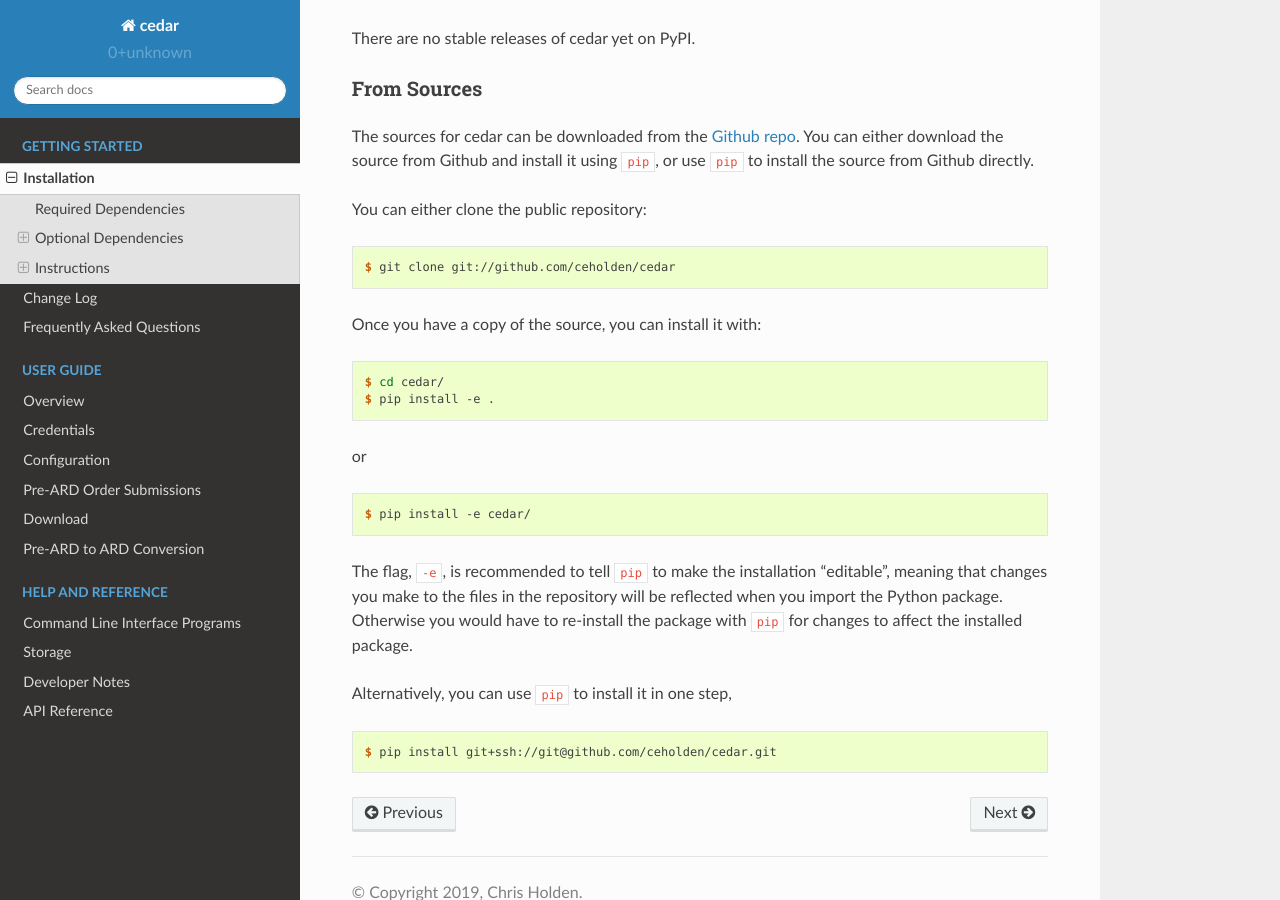
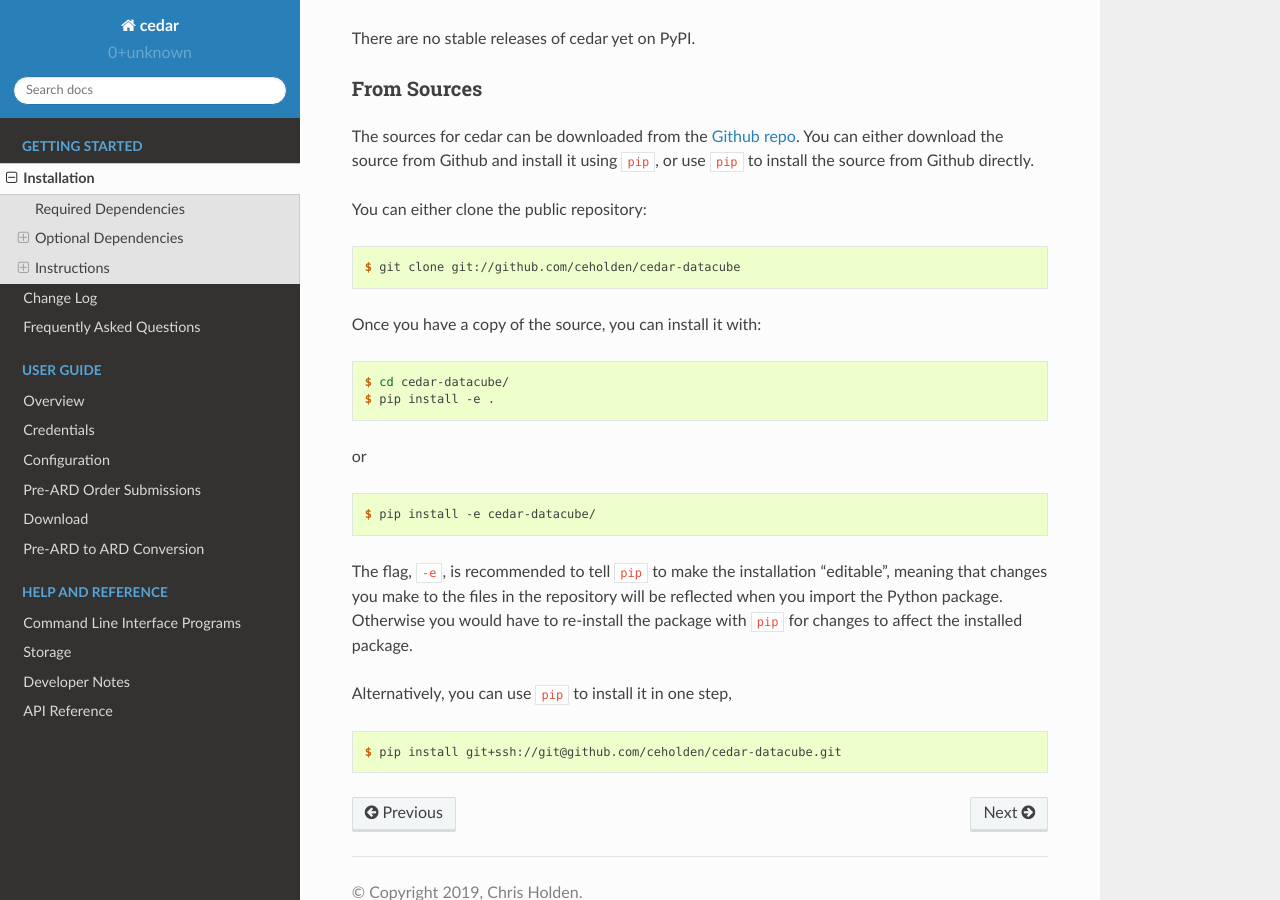
Before and after one commit to ceholden/cedar-datacube, a Sphinx documentation site: the page built from docs/source/install.rst, in a window 1280 px wide and 900 px high, scrolled down 1957 px. Built offline with Sphinx 7.4.7 and the Read the Docs theme 2.0.0, drawn with Linux system fonts in a browser that asks for light colours.

Commit message:
Fix name of repo in docs

```diff
--- a/docs/source/install.rst
+++ b/docs/source/install.rst
@@ -108,20 +108,20 @@ You can either clone the public repository:
 
 .. code-block:: console
 
-    $ git clone git://github.com/ceholden/cedar
+    $ git clone git://github.com/ceholden/cedar-datacube
 
 Once you have a copy of the source, you can install it with:
 
 .. code-block:: console
 
-    $ cd cedar/
+    $ cd cedar-datacube/
     $ pip install -e .
 
 or
 
 .. code-block:: console
 
-    $ pip install -e cedar/
+    $ pip install -e cedar-datacube/
 
 
 The flag, ``-e``, is recommended to tell ``pip`` to make the installation
@@ -134,8 +134,8 @@ Alternatively, you can use ``pip`` to install it in one step,
 
 .. code-block:: console
 
-   $ pip install git+ssh://git@github.com/ceholden/cedar.git
+   $ pip install git+ssh://git@github.com/ceholden/cedar-datacube.git
 
 
 .. _conda: http://conda.io
-.. _Github repo: https://github.com/ceholden/cedar
+.. _Github repo: https://github.com/ceholden/cedar-datacube
```
